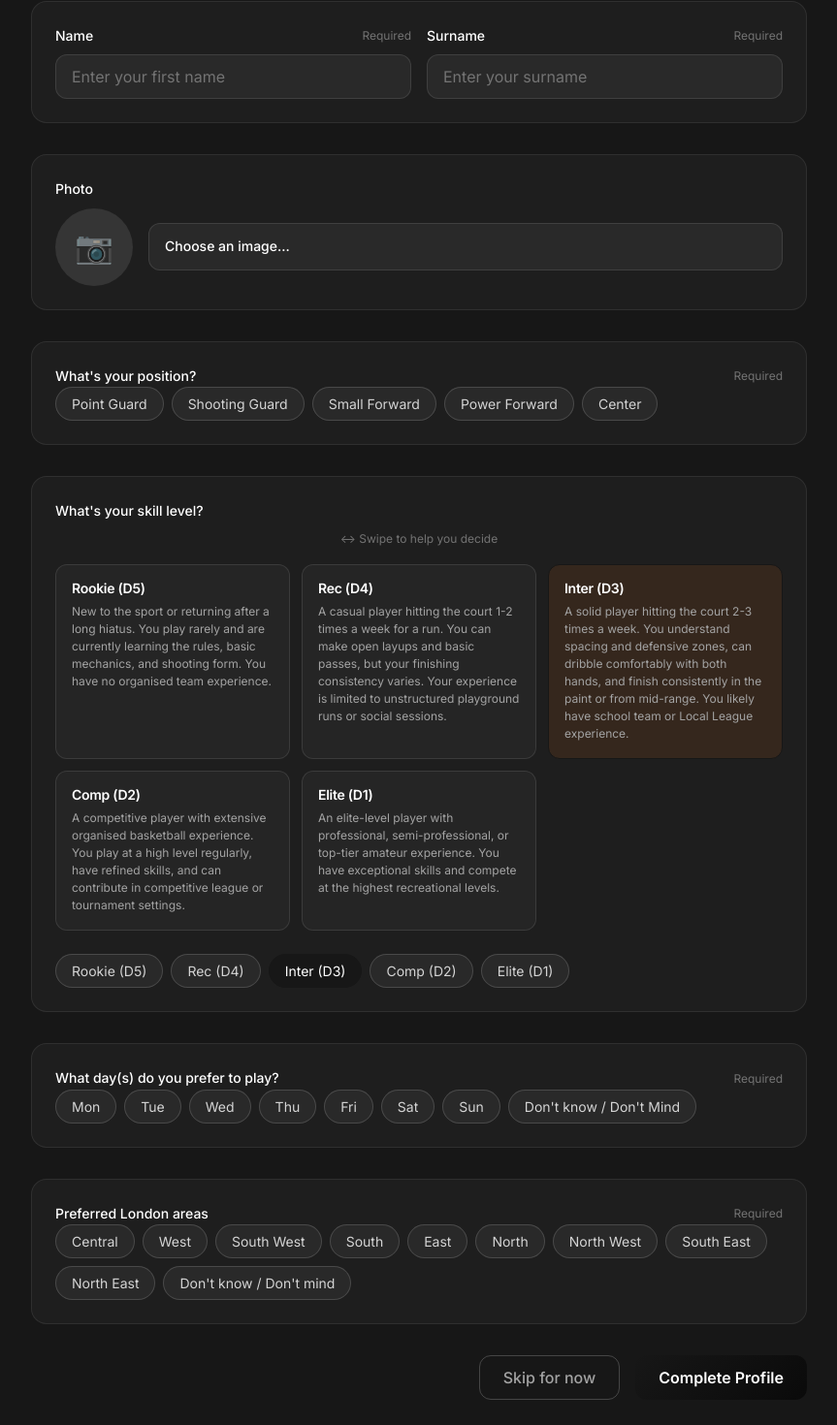
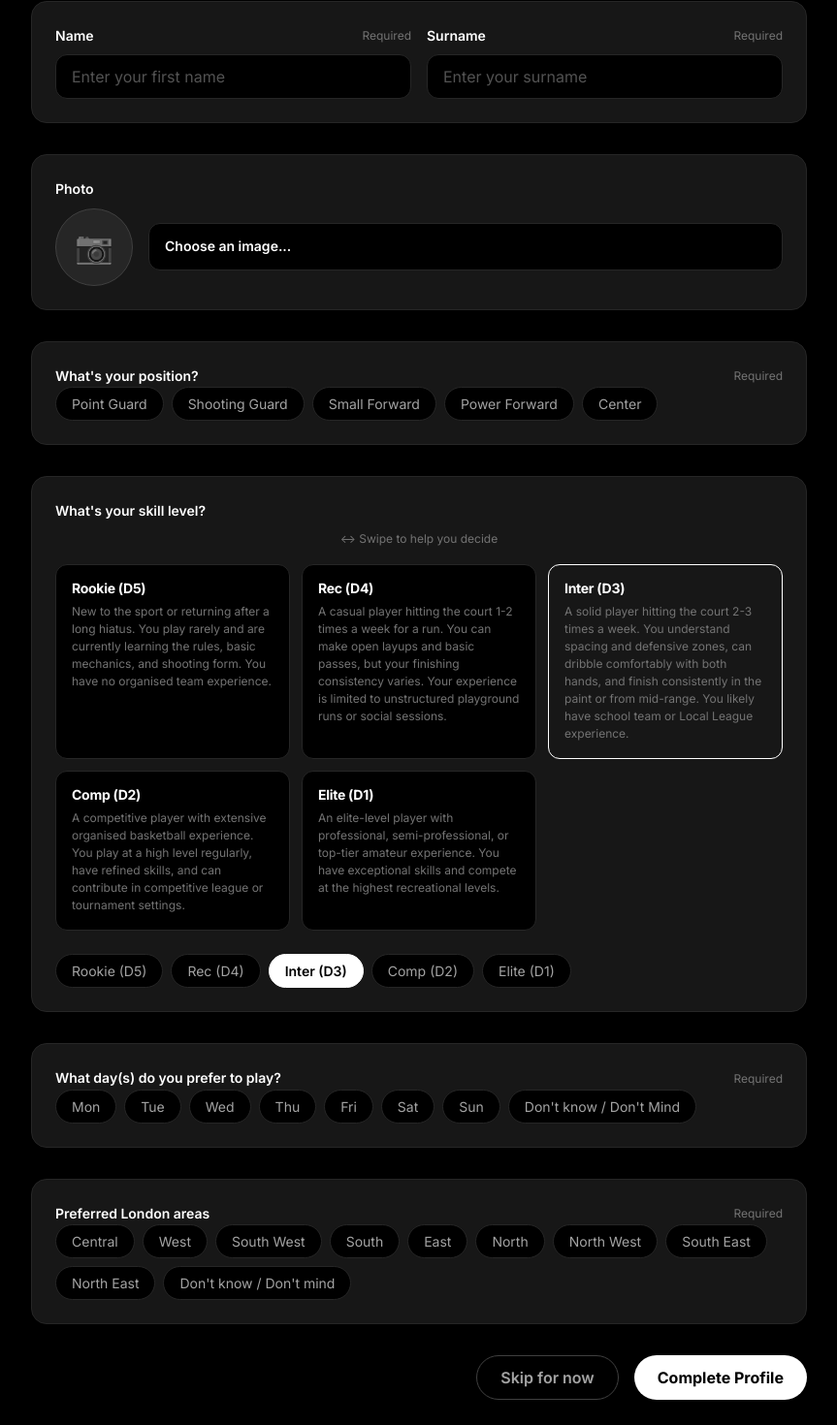
Before and after one commit to nikisiagit/hooprepublic, a Nuxt app: page /profile/setup in a window 1280 px wide. Shown: the part 212-1682 px from the top of the page at 97% size, without its empty margins (208-1071 px from the left). Built offline with nearby package versions, Linux system fonts and the light colour scheme; no server answers.

Commit message:
fix(profile): update setup page to minimal dark theme

```diff
--- a/app/pages/profile/setup.vue
+++ b/app/pages/profile/setup.vue
@@ -313,7 +313,7 @@ const handleSubmit = async () => {
 <style scoped>
 .profile-setup-page {
   min-height: 100vh;
-  background: var(--gray-900);
+  background: var(--black);
   color: white;
   padding: var(--space-8) var(--space-4);
 }
@@ -344,16 +344,14 @@ const handleSubmit = async () => {
 }
 
 .logo .accent {
-  background: linear-gradient(135deg, var(--primary-400), var(--primary-500));
-  -webkit-background-clip: text;
-  -webkit-text-fill-color: transparent;
-  background-clip: text;
+  color: var(--gray-400);
 }
 
 .setup-header h1 {
   font-size: 2rem;
-  font-weight: 700;
+  font-weight: 800;
   margin-bottom: var(--space-2);
+  color: white;
 }
 
 .setup-header p {
@@ -368,8 +366,8 @@ const handleSubmit = async () => {
 }
 
 .form-section {
-  background: rgba(255, 255, 255, 0.03);
-  border: 1px solid rgba(255, 255, 255, 0.08);
+  background: var(--gray-900);
+  border: 1px solid var(--gray-800);
   border-radius: var(--radius-xl);
   padding: var(--space-6);
 }
@@ -388,7 +386,7 @@ const handleSubmit = async () => {
 
 .form-group label,
 .section-label {
-  font-weight: 500;
+  font-weight: 600;
   color: white;
   font-size: 0.875rem;
   display: flex;
@@ -405,8 +403,8 @@ const handleSubmit = async () => {
 
 .form-group input {
   padding: var(--space-3) var(--space-4);
-  background: rgba(255, 255, 255, 0.05);
-  border: 1px solid rgba(255, 255, 255, 0.1);
+  background: var(--black);
+  border: 1px solid var(--gray-800);
   border-radius: var(--radius-lg);
   font-size: 1rem;
   color: white;
@@ -414,13 +412,13 @@ const handleSubmit = async () => {
 }
 
 .form-group input::placeholder {
-  color: var(--gray-500);
+  color: var(--gray-600);
 }
 
 .form-group input:focus {
   outline: none;
-  border-color: var(--primary-500);
-  background: rgba(255, 255, 255, 0.08);
+  border-color: var(--white);
+  background: var(--black);
 }
 
 .photo-upload {
@@ -434,11 +432,12 @@ const handleSubmit = async () => {
   width: 80px;
   height: 80px;
   border-radius: var(--radius-full);
-  background: rgba(255, 255, 255, 0.1);
+  background: var(--gray-800);
   display: flex;
   align-items: center;
   justify-content: center;
   overflow: hidden;
+  border: 1px solid var(--gray-700);
 }
 
 .photo-preview img {
@@ -450,13 +449,14 @@ const handleSubmit = async () => {
 .placeholder-icon {
   font-size: 2rem;
   opacity: 0.5;
+  filter: grayscale(1);
 }
 
 .upload-btn {
   flex: 1;
   padding: var(--space-3) var(--space-4);
-  background: rgba(255, 255, 255, 0.05);
-  border: 1px solid rgba(255, 255, 255, 0.1);
+  background: var(--black);
+  border: 1px solid var(--gray-800);
   border-radius: var(--radius-lg);
   cursor: pointer;
   color: var(--gray-400);
@@ -464,7 +464,9 @@ const handleSubmit = async () => {
 }
 
 .upload-btn:hover {
-  background: rgba(255, 255, 255, 0.08);
+  background: var(--gray-900);
+  border-color: var(--gray-600);
+  color: white;
 }
 
 .upload-btn input {
@@ -486,23 +488,25 @@ const handleSubmit = async () => {
 
 .pill {
   padding: var(--space-2) var(--space-4);
-  background: rgba(255, 255, 255, 0.05);
-  border: 1px solid rgba(255, 255, 255, 0.15);
+  background: var(--black);
+  border: 1px solid var(--gray-800);
   border-radius: var(--radius-full);
-  color: var(--gray-300);
+  color: var(--gray-400);
   font-size: 0.875rem;
   cursor: pointer;
   transition: all var(--transition-fast);
 }
 
 .pill:hover {
-  background: rgba(255, 255, 255, 0.1);
+  border-color: var(--gray-600);
+  color: white;
 }
 
 .pill.active {
-  background: var(--primary-500);
-  border-color: var(--primary-500);
-  color: white;
+  background: var(--white);
+  border-color: var(--white);
+  color: var(--black);
+  font-weight: 600;
 }
 
 .skill-cards {
@@ -514,8 +518,8 @@ const handleSubmit = async () => {
 }
 
 .skill-card {
-  background: rgba(255, 255, 255, 0.03);
-  border: 1px solid rgba(255, 255, 255, 0.1);
+  background: var(--black);
+  border: 1px solid var(--gray-800);
   border-radius: var(--radius-lg);
   padding: var(--space-4);
   cursor: pointer;
@@ -524,33 +528,35 @@ const handleSubmit = async () => {
 }
 
 .skill-card:hover {
-  background: rgba(255, 255, 255, 0.06);
+  border-color: var(--gray-600);
 }
 
 .skill-card.active {
-  border-color: var(--primary-500);
-  background: rgba(249, 115, 22, 0.1);
+  border-color: var(--white);
+  background: var(--gray-900);
 }
 
 .skill-card h4 {
   color: white;
   font-size: 0.875rem;
-  font-weight: 600;
+  font-weight: 700;
   margin-bottom: var(--space-2);
 }
 
 .skill-card p {
-  color: var(--gray-400);
+  color: var(--gray-500);
   font-size: 0.75rem;
   line-height: 1.5;
 }
 
 .error-message {
-  background: rgba(239, 68, 68, 0.15);
-  color: #f87171;
+  background: rgba(239, 68, 68, 0.1);
+  color: var(--error-500);
   padding: var(--space-3) var(--space-4);
   border-radius: var(--radius-lg);
   font-size: 0.875rem;
+  text-align: center;
+  border: 1px solid rgba(239, 68, 68, 0.2);
 }
 
 .form-actions {
@@ -562,18 +568,19 @@ const handleSubmit = async () => {
 .btn-secondary {
   padding: var(--space-3) var(--space-6);
   background: transparent;
-  border: 1px solid rgba(255, 255, 255, 0.2);
-  border-radius: var(--radius-lg);
+  border: 1px solid var(--gray-700);
+  border-radius: var(--radius-full);
   color: var(--gray-400);
   font-size: 1rem;
-  font-weight: 500;
+  font-weight: 600;
   cursor: pointer;
   transition: all var(--transition-fast);
 }
 
 .btn-secondary:hover {
-  background: rgba(255, 255, 255, 0.05);
+  background: var(--gray-800);
   color: white;
+  border-color: var(--gray-500);
 }
 
 .btn-primary {
@@ -582,31 +589,31 @@ const handleSubmit = async () => {
   justify-content: center;
   gap: var(--space-2);
   padding: var(--space-3) var(--space-6);
-  background: linear-gradient(135deg, var(--primary-500), var(--primary-600));
-  color: white;
+  background: var(--white);
+  color: var(--black);
   border: none;
-  border-radius: var(--radius-lg);
+  border-radius: var(--radius-full);
   font-size: 1rem;
-  font-weight: 600;
+  font-weight: 700;
   cursor: pointer;
   transition: all var(--transition-fast);
 }
 
 .btn-primary:hover:not(:disabled) {
+  background: var(--gray-200);
   transform: translateY(-1px);
-  box-shadow: 0 4px 12px rgba(249, 115, 22, 0.35);
 }
 
 .btn-primary:disabled {
-  opacity: 0.7;
+  opacity: 0.6;
   cursor: not-allowed;
 }
 
 .spinner {
   width: 18px;
   height: 18px;
-  border: 2px solid rgba(255, 255, 255, 0.3);
-  border-top-color: white;
+  border: 2px solid rgba(0, 0, 0, 0.3);
+  border-top-color: black;
   border-radius: 50%;
   animation: spin 0.8s linear infinite;
 }
@@ -631,5 +638,9 @@ const handleSubmit = async () => {
   .form-actions {
     flex-direction: column;
   }
+
+  .btn-primary, .btn-secondary {
+    width: 100%;
+  }
 }
 </style>
```
